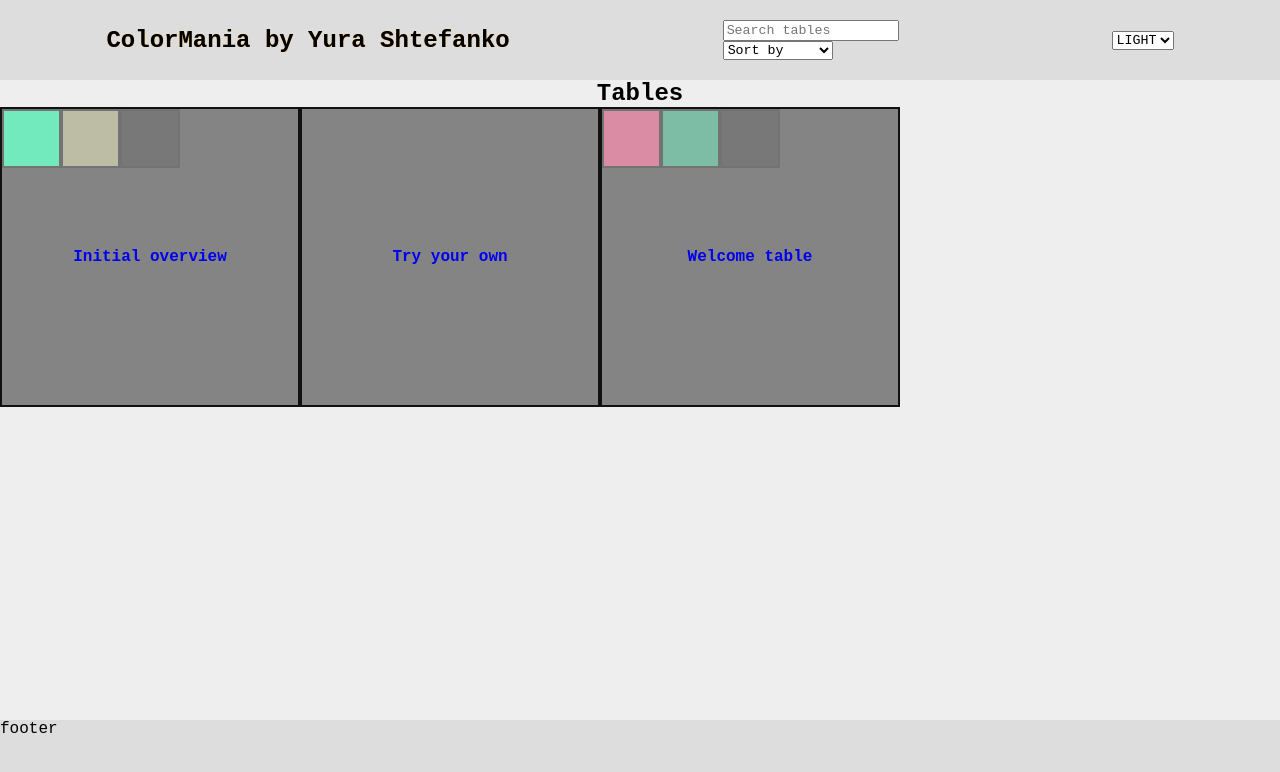
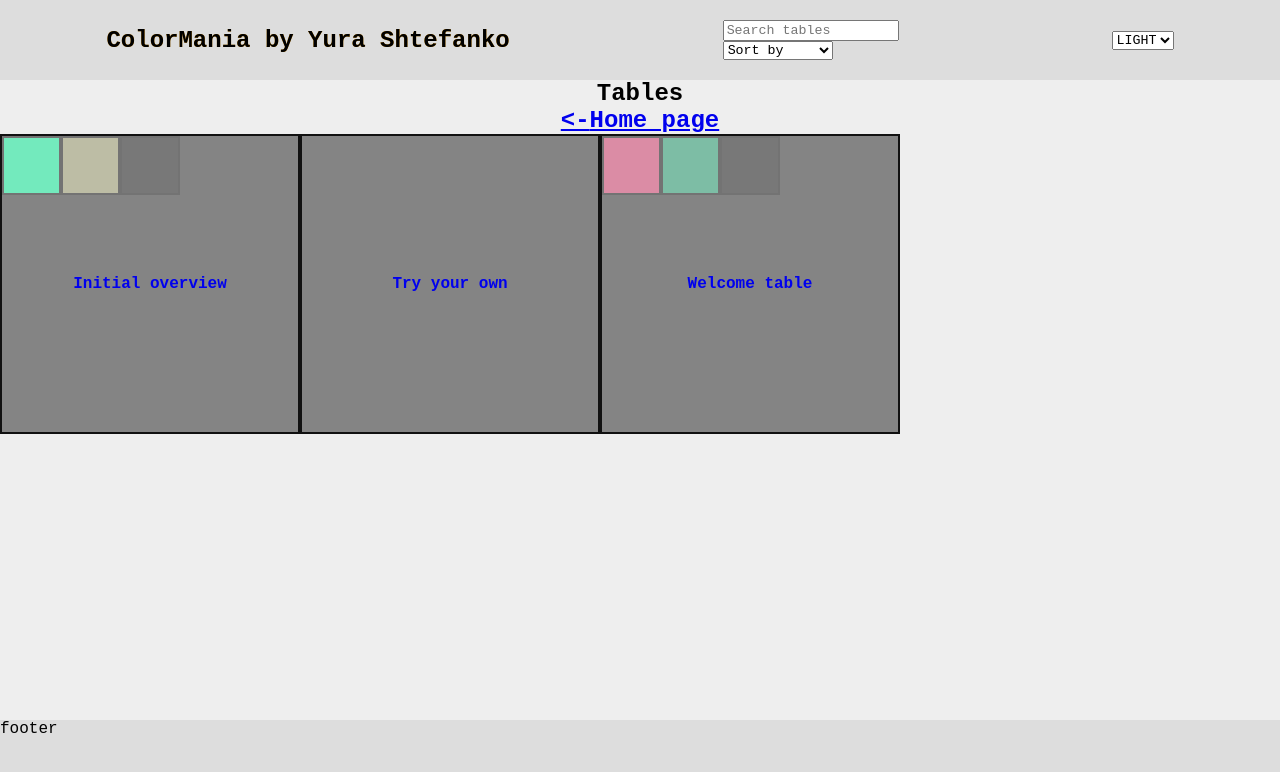
Before and after one commit to Viper-JSX/Colormania-React, a React (Create React App) app: page /tables in a window 1280 px wide. Shown: the top 772 px of the page. Built offline with nearby package versions, Linux system fonts and the light colour scheme.

Commit message:
Added link to Tables to navigate to HomePage

```diff
--- a/src/components/Tables/Tables.tsx
+++ b/src/components/Tables/Tables.tsx
@@ -1,4 +1,4 @@
-import { NavLink } from "react-router-dom";
+import { Link, NavLink } from "react-router-dom";
 import { stringToUrl } from "../../api/string_to_url";
 import { TablesProps } from "../../typescript/types";
 import TableOpener from "./Table_opener/Table_opener";
@@ -6,7 +6,11 @@ import TableOpener from "./Table_opener/Table_opener";
 function Tables({ tables, handleColorDelete } : TablesProps):JSX.Element{
     return(
         <div className="tables">
-            <b className="text">Tables</b>
+            <b className="text">
+                <span>Tables</span>
+                <br />
+                <Link to="/">{"<-"}Home page</Link>
+            </b>
             <div className="tableOpenersContainer">
                 {
                     tables.map((table) => <NavLink to={stringToUrl(table.name)}><TableOpener table={table} /></NavLink> )
```
